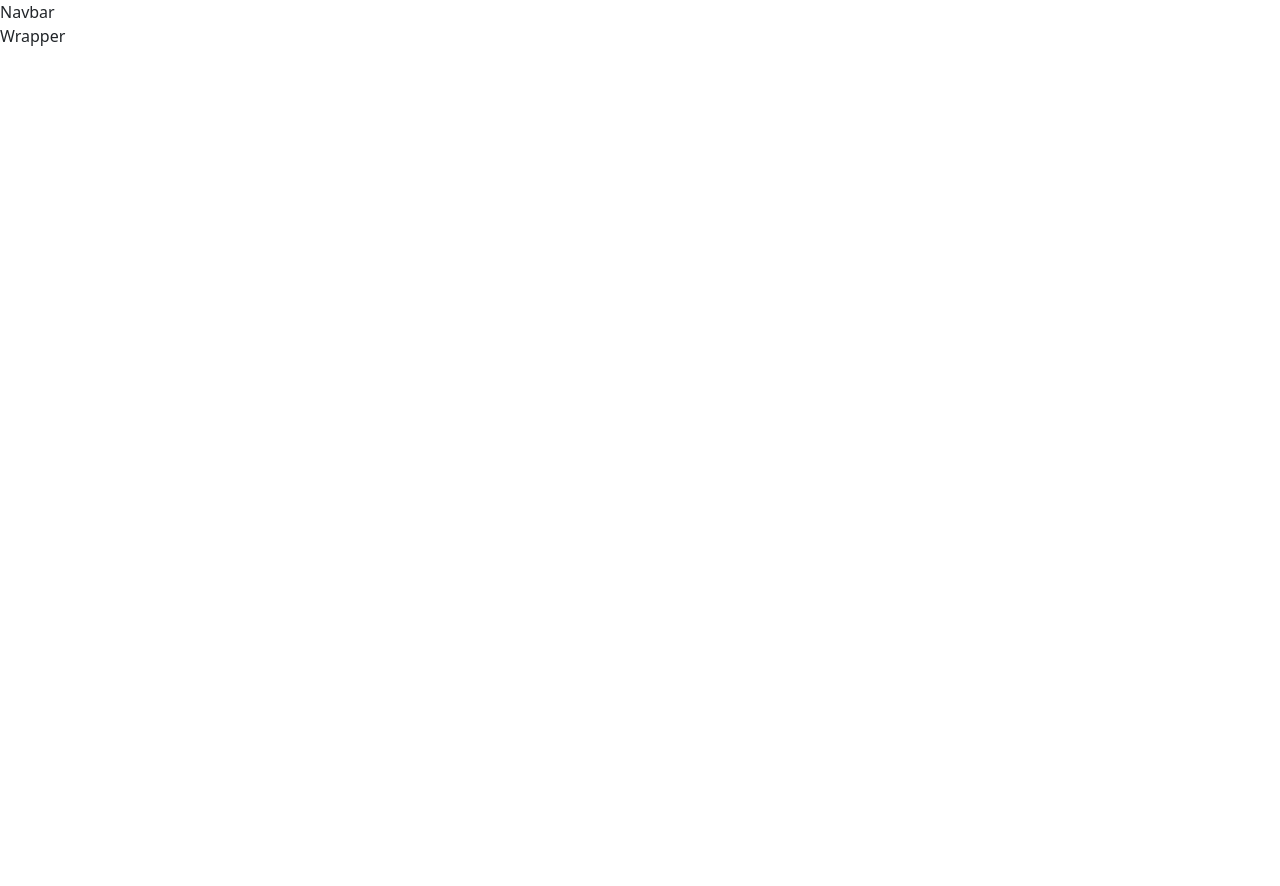
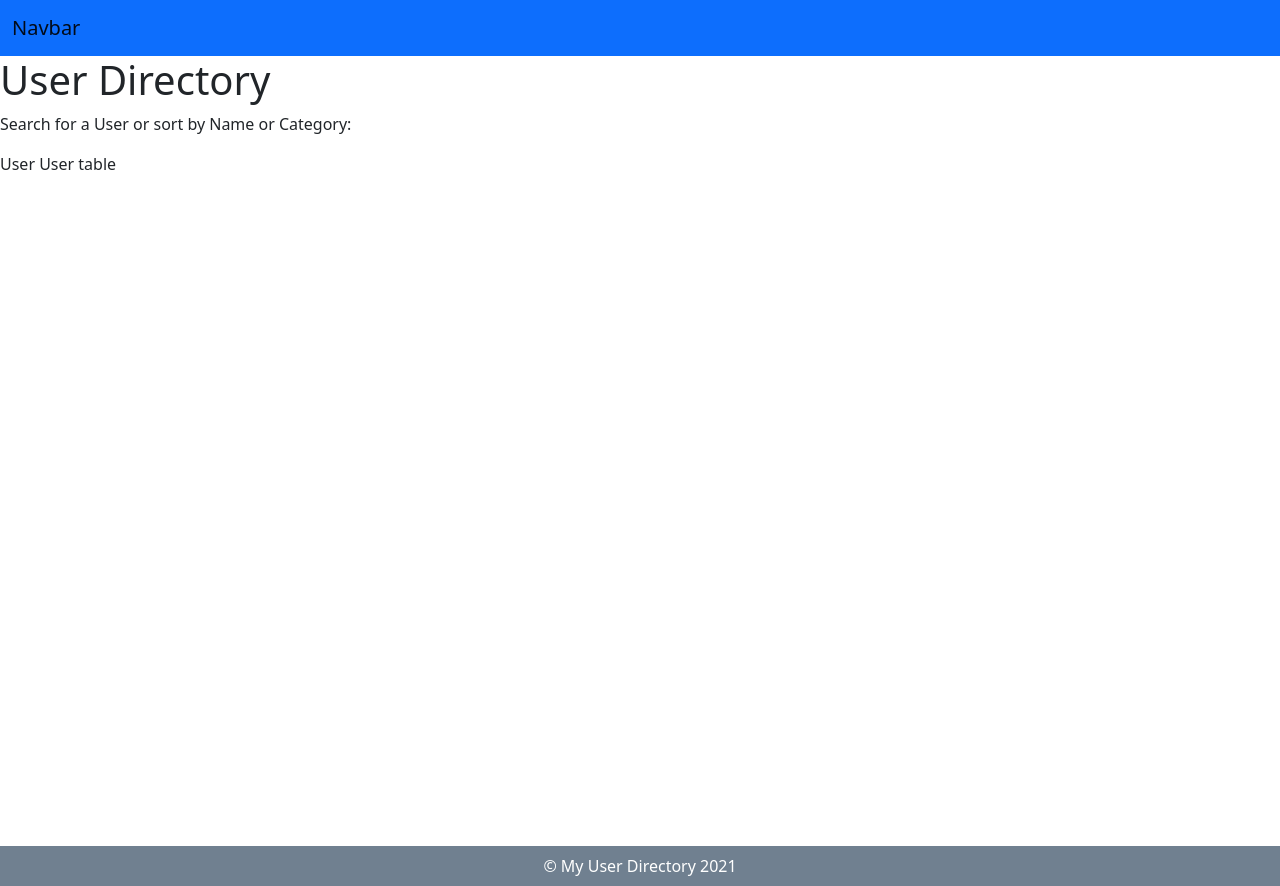
Before and after one commit to gurvinderdehl/User-Directory, a React (Create React App) app: page / in a window 1280 px wide. Before the commit the page ends 800 px from the top, so only its background shows below. Built offline with nearby package versions, Linux system fonts and the light colour scheme.

Commit message:
More components

```diff
--- a/src/App.js
+++ b/src/App.js
@@ -1,11 +1,20 @@
 import React from "react";
 import Navbar from "./components/Navbar";
 import Wrapper from "./components/Wrapper";
+import Header from "./components/Header";
+import Footer from "./components/Footer";
+import Main from "./components/Main";
+
 function App(){
  return (
    <div>
      <Navbar />
-     <Wrapper />
+     <Wrapper>
+      <Header />
+      <Main/>
+
+     </Wrapper>
+     <Footer />
    </div>
 
  )
--- /dev/null
+++ b/src/Utils/API.js
@@ -0,0 +1 @@
+import axios from "axios";
--- /dev/null
+++ b/src/components/Footer/index.js
@@ -0,0 +1,11 @@
+
+import React from "react";
+import "./style.css";
+function Footer() {
+    return (
+        <footer className="footer">
+            <span>© My User Directory 2021</span>
+        </footer>
+    );
+}
+export default Footer;
--- /dev/null
+++ b/src/components/Footer/style.css
@@ -0,0 +1,14 @@
+.footer {
+    min-height: 30px;
+    position: relative;
+  }
+  .footer span {
+    text-align: center;
+    color: white;
+    position: absolute;
+    bottom: 0;
+    left: 0;
+    right: 0;
+    padding: 8px;
+    background: slategray;
+  }
--- /dev/null
+++ b/src/components/Header/index.js
@@ -0,0 +1,14 @@
+import React from "react";
+
+function Header() {
+    return (
+        <header className="header">
+        <h1>User Directory</h1>
+        <p>Search for a User or sort by Name or Category:</p>
+    </header>
+    )
+
+}
+
+
+export default Header;
--- /dev/null
+++ b/src/components/Main/index.js
@@ -0,0 +1,15 @@
+import React from "react";
+import UserTable from "../UserTable";
+
+
+function Main() {
+    return (
+       <div>
+           <UserTable />
+       </div>
+    )
+
+}
+
+
+export default Main;
--- a/src/components/Navbar/index.js
+++ b/src/components/Navbar/index.js
@@ -1,8 +1,12 @@
 import React from "react";
 
-function Navbar(){
+function Navbar() {
     return (
-        <div>Navbar</div>
+        <nav className="navbar navbar-light bg-primary">
+            <div className="container-fluid">
+                <a className="navbar-brand">Navbar</a>
+  </div>
+</nav>
     )
 
 }
--- /dev/null
+++ b/src/components/UserTable/index.js
@@ -0,0 +1,13 @@
+import React from "react";
+
+function UserTable() {
+    return (
+       <div>
+           User User table
+       </div>
+    )
+
+}
+
+
+export default UserTable;
--- a/src/components/Wrapper/index.js
+++ b/src/components/Wrapper/index.js
@@ -1,11 +1,6 @@
 import React from "react";
-
-function Wrapper(){
-    return (
-        <div>Wrapper</div>
-    )
-
+import "./style.css";
+function Wrapper(props) {
+    return <main className="wrapper">{props.children}</main>;
 }
-
-
 export default Wrapper;
--- /dev/null
+++ b/src/components/Wrapper/style.css
@@ -0,0 +1,4 @@
+.wrapper {
+    min-height: 100%;
+    padding-bottom: 100px;
+  }
```
Also changed, not shown: src/components/Search/index.js (added), src/components/User/index.js (added).
